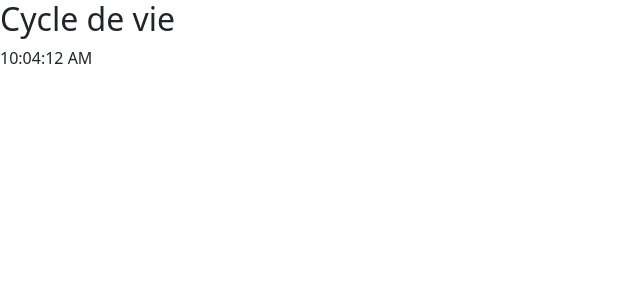
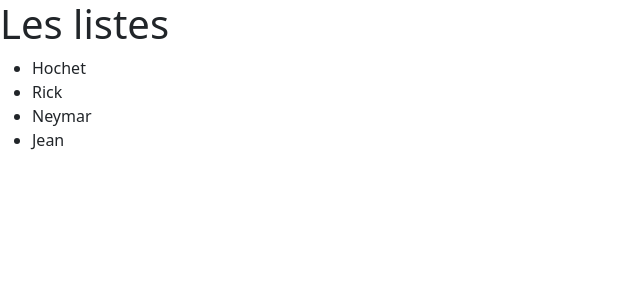
Before and after one commit to ylesueur-formation/cours-react, a React (Create React App) app: page / in a window 1280 px wide. Shown: the top 300 px of the page, without its empty margins (0-640 px from the left). Built offline with nearby package versions, Linux system fonts and the light colour scheme.

Commit message:
Cours React

```diff
--- a/package.json
+++ b/package.json
@@ -10,6 +10,7 @@
     "bootstrap": "^5.1.3",
     "react": "^17.0.2",
     "react-dom": "^17.0.2",
+    "react-router-dom": "^6.2.2",
     "react-scripts": "5.0.0",
     "web-vitals": "^2.1.4"
   },
--- a/public/index.html
+++ b/public/index.html
@@ -26,7 +26,7 @@
       work correctly both with client-side routing and a non-root public URL.
       Learn how to configure a non-root public URL by running `npm run build`.
     -->
-    <title>React App</title>
+    <title>Formation React</title>
   </head>
   <body>
     <noscript>You need to enable JavaScript to run this app.</noscript>
--- a/src/App.js
+++ b/src/App.js
@@ -1,15 +1,18 @@
 // import {  TimerHook } from './components/02-etats/Timer';
-// import { Personnage, PersonnageAvecProps, Personne } from './components/01-composant/Personne';
-// import { Event, EventClasse } from './components/03-events/Event';
-// import { Promesse } from './components/07-promesse/Promesse';
+import { Personnage, PersonnageAvecProps, Personne } from './components/01-composant/Personne';
+import { Event, EventClasse } from './components/03-events/Event';
+import { Promesse } from './components/07-promesse/Promesse';
 // import { Reference } from './components/04-references/Ref';
 // import { Desctructuration } from './components/05-destructuration/Destructuration';
-// import { Liste } from './components/06-liste/Liste';
+import { Liste } from './components/06-liste/Liste';
+import { Routes, Route } from "react-router-dom";
 
 import { AxiosAPI } from "./components/08-axios/AxiosAPI";
 import { CycleDeVie } from "./components/09-cycle-de-vie/CycleDeVie";
+import Test from './components/Test';
 
 export default function App() {
+  const name = "Salut";
   return (
       // Le JSX ne doit avoir qu'une seule balise racine
       <div>
@@ -36,7 +39,13 @@ export default function App() {
           {/* <Liste /> */}
           {/* <Promesse/> */}
           {/* <AxiosAPI /> */}
-          <CycleDeVie/>
+          <Routes>
+              <Route path="/" element={<Liste />}/>
+              <Route path="/promesse" element={<Promesse />}/>
+              <Route path="/event-class" element={<EventClasse />}/>
+              <Route path="/personnage" element={<Personne name="Jean" salut="toto"/>}/>
+              <Route path="/personnage-render" element={<Personne name={name} salut="toto"/> }/>
+          </Routes>
       </div>
   )
 }
--- a/src/components/01-composant/Personne.jsx
+++ b/src/components/01-composant/Personne.jsx
@@ -1,5 +1,6 @@
 import './Personne.css';
 import React from 'react';
+import { Link } from 'react-router-dom';
 
 // Un composant c'est une fonction qui vous renvoie du JSX
 // props contient tous nos attributs HMTL personnalisés
--- a/src/components/06-liste/Liste.jsx
+++ b/src/components/06-liste/Liste.jsx
@@ -24,7 +24,6 @@ export class Liste extends React.Component {
                         this.creatationLiElement()
                     }
                 </ul>
-                <MonMonComposantPropsComposantProps message="Salut !"/>
             </div>
         );
     }
--- a/src/index.js
+++ b/src/index.js
@@ -1,10 +1,13 @@
 import React from 'react';
 import ReactDOM from 'react-dom';
+import { BrowserRouter } from 'react-router-dom';
 import App from './App';
 
 ReactDOM.render(
   <React.StrictMode>
-    <App />
+    <BrowserRouter>
+      <App />
+    </BrowserRouter>
   </React.StrictMode>
   ,
   document.getElementById('root')
```
Also changed, not shown: requirements.txt, 1 other file (tests, documents, lock files or other folders).
